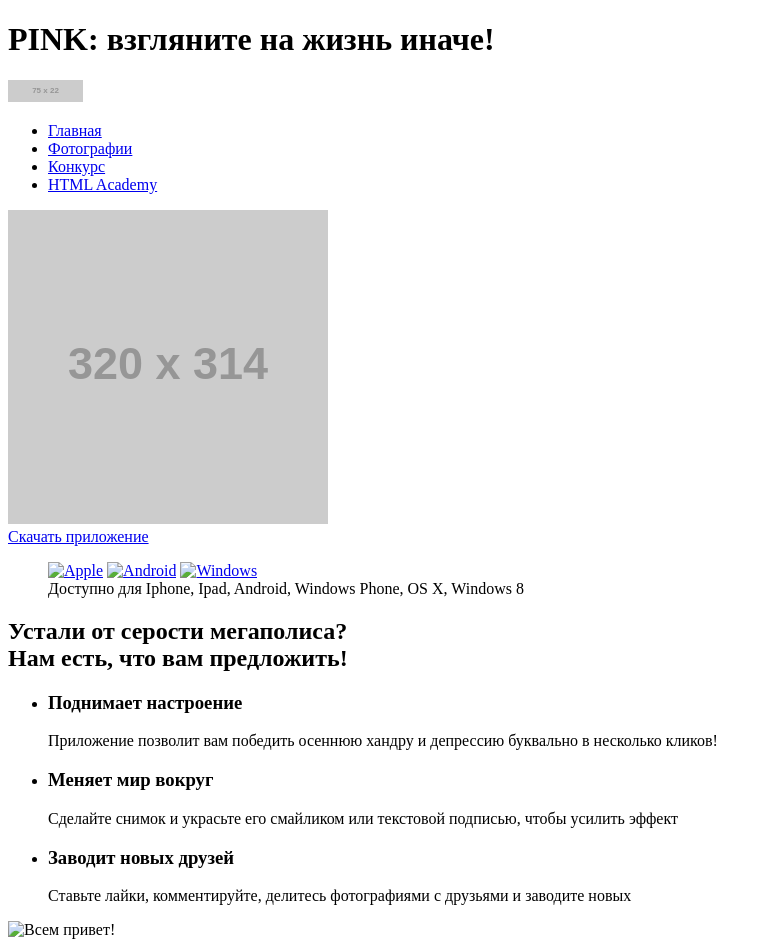
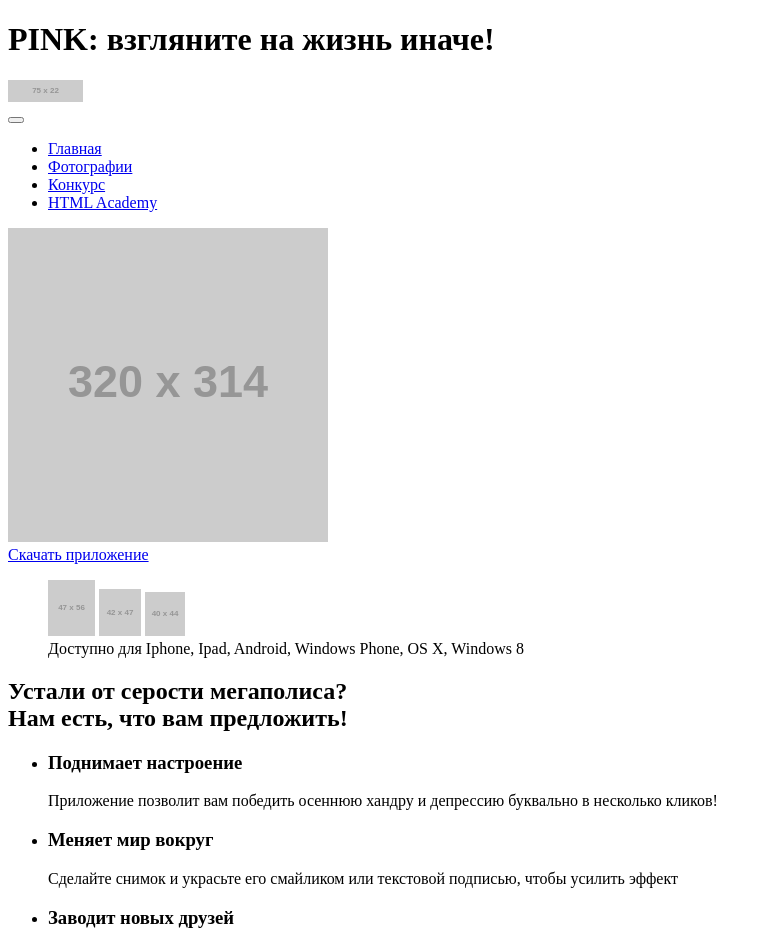
Before and after one commit to alisa-krasilnikova/364477-pink, a website: page index.html in a window 1280 px wide. Shown: the top 942 px of the page, without its empty margins (0-771 px from the left). Drawn offline with Linux system fonts and the light colour scheme; placeholder pictures from the web are drawn by us.

Commit message:
Вставила новое меню и плэйсхолдеры для изображений, перенесла карту в блок с контактами.

```diff
--- a/index.html
+++ b/index.html
@@ -10,27 +10,29 @@
   	  <div class="page-header__logo">
   	    <img src="http://placehold.it/75x22" alt="PINK" width="75" height="22">
   	  </div>
-  	  <nav class="main-nav main-nav--open"> <!--main-nav--open для открытого состояния меню-->
-        <span class="main-nav__toggler main-nav__toggler--open"></span>
-        <div class="main-nav__wrapper">
-          <ul class="main-nav__list">
-            <li class="main-nav__item"><a href="#">Главная</a></li>
-            <li class="main-nav__item"><a href="#">Фотографии</a></li>
-            <li class="main-nav__item"><a href="#">Конкурс</a></li>
-            <li class="main-nav__item"><a href="#">HTML Academy</a></li>
+  	  <nav class="menu">
+        <button type="button" class="menu__toggler menu__toggler--open">
+          <span class="burger"></span>
+        </button>
+        <div class="menu__wrapper">
+          <ul class="menu__list">
+            <li class="menu__item"><a href="/index.html">Главная</a></li>
+            <li class="menu__item"><a href="/photo.html">Фотографии</a></li>
+            <li class="menu__item"><a href="/form.html">Конкурс</a></li>
+            <li class="menu__item"><a href="https://htmlacademy.ru/intensive/adaptive">HTML Academy</a></li>
           </ul>
         </div>
   	  </nav>
       <article class="pink-promo">
         <div class="pink-promo__image">
-          <img src="http://placehold.it/320x314" alt="" width="" height="">
+          <img src="http://placehold.it/320x314" alt="Розовый фильтр" width="" height="">
         </div>
         <section class="pink-download">
-          <a class="pink-download__btn" href="#">Скачать приложение</a>
+          <a class="pink-download__btn btn" href="#">Скачать приложение</a>
           <figure class="pink-download__platforms">
-            <a class="pink-download__itunes" href="#"><img src="" alt="Apple" width="" height=""></a>
-            <a class="pink-download__googleplay" href="#"><img src="" alt="Android" width="" height=""></a>
-            <a class="pink-download__windows" href="#"><img src="" alt="Windows" width="" height=""></a>
+            <a class="pink-download__itunes" href="#"><img src="http://placehold.it/47x56" alt="Apple" width="" height=""></a>
+            <a class="pink-download__googleplay" href="#"><img src="http://placehold.it/42x47" alt="Android" width="" height=""></a>
+            <a class="pink-download__windows" href="#"><img src="http://placehold.it/40x44" alt="Windows" width="" height=""></a>
             <figcaption>Доступно для Iphone, Ipad, Android, Windows Phone, OS X, Windows 8</figcaption>
           </figure>
         </section>
@@ -56,7 +58,7 @@
           </li>
         </ul>
         <div class="features__picture">
-          <img src="" alt="Всем привет!" width="" height="">
+          <img src="http://placehold.it/157x320" alt="Всем привет!" width="" height="">
         </div>
       </section>
       <section class="reviews">
@@ -122,12 +124,10 @@
           <li class="contacts__mail">Пишите: <span class="contacts__info">mail@htmlacademy.ru</span></li>
           <li class="contacts__address">Приезжайте в гости: <span class="contacts__info">ул. Большая Конюшенная, 19/8</span></li>
         </ul>
+        <div class="contacts__map">
+        <!--тут будет карта-->
+      </div>
       </section>
-      <div class="map"> <!--не успела выяснить, как сделать карту-->
-        <a class="map__link" href="#">
-          <img class="map__pic" src="#">
-        </a>
-      </div>
     </main>
   </body>
 </html>
```
